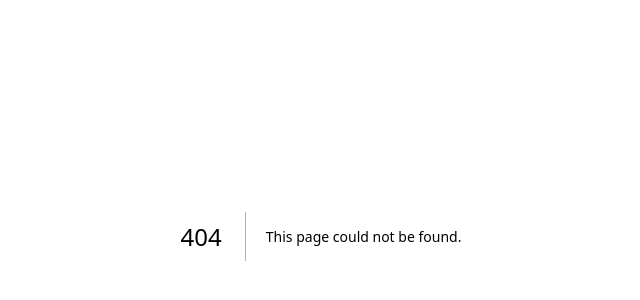
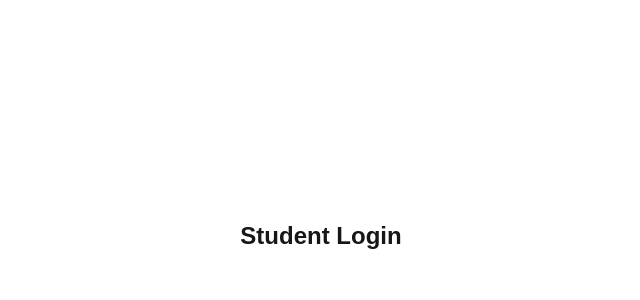
Before and after one commit to mukul-work/internship_portal, a Next.js app: page /Internship-Module/student/login in a window 1280 px wide. Before the commit this address had no page. Shown: the part 164-464 px from the top of the page, without its empty margins (319-959 px from the left). Built offline with nearby package versions, Linux system fonts and the light colour scheme.

Commit message:
Add route for testing google authentication

```diff
--- /dev/null
+++ b/src/app/Internship-Module/page.tsx
@@ -0,0 +1,3 @@
+export default function Page() {
+  return <div>Hello There</div>;
+}
--- /dev/null
+++ b/src/app/Internship-Module/student/login/page.tsx
@@ -0,0 +1,13 @@
+"use client";
+
+import { signIn } from "next-auth/react";
+
+export default function AdminLoginPage() {
+  return (
+    <div className="flex min-h-screen items-center justify-center">
+      <button onClick={() => signIn("google")}>
+        <h1 className="text-2xl font-semibold cursor-pointer">Student Login</h1>
+      </button>
+    </div>
+  );
+}
```
